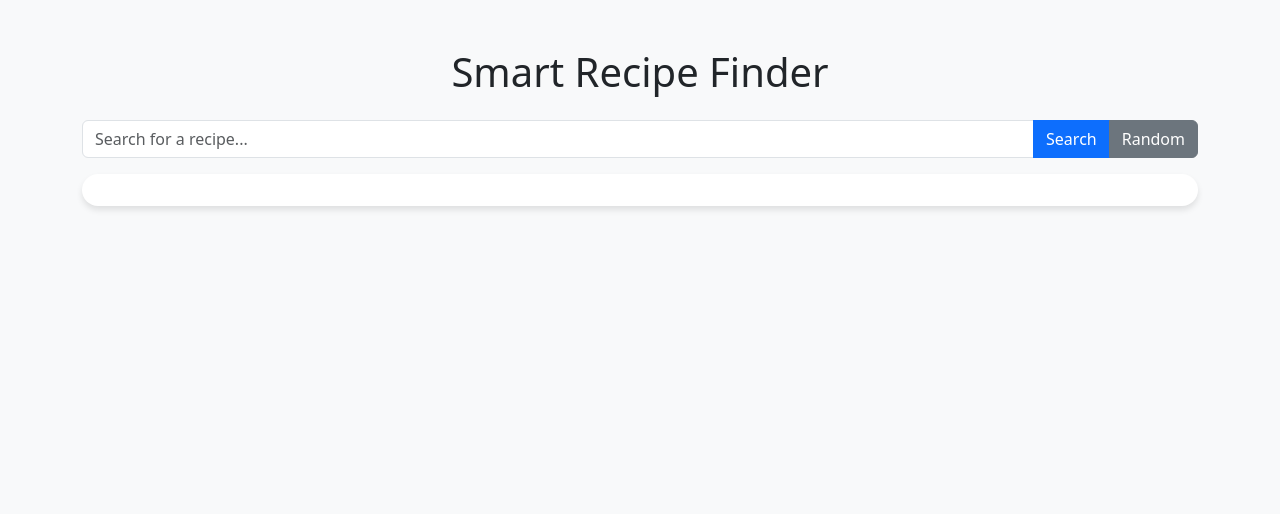
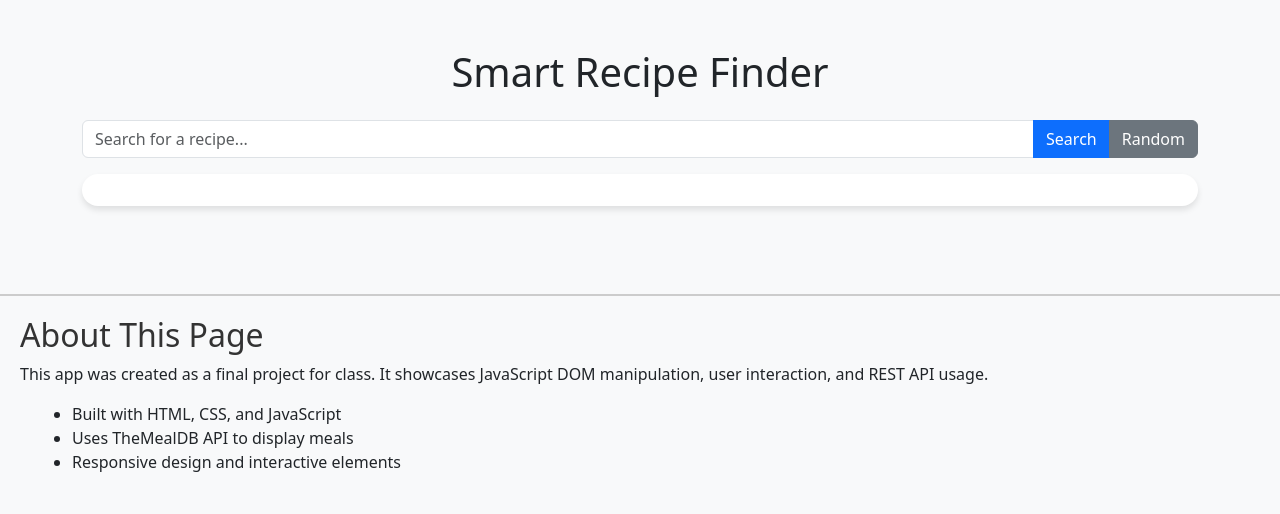
Before and after one commit to Huiqinw635/Huiqinw635.github.io, a plain HTML site: page Week6Final.html in a window 1280 px wide. Drawn offline with nearby package versions, Linux system fonts and the light colour scheme.

Commit message:
Update Week6Final.html
Added "About This Page" on VS Code

```diff
--- a/Week6Final.html
+++ b/Week6Final.html
@@ -5,7 +5,8 @@
   <meta name="viewport" content="width=device-width, initial-scale=1.0" />
   <title>Smart Recipe Finder</title>
   <link href="https://cdn.jsdelivr.net/npm/bootstrap@5.3.0/dist/css/bootstrap.min.css" rel="stylesheet">
-  <style>
+
+ <style>
     body {
       background-color: #f8f9fa;
     }
@@ -20,8 +21,22 @@
       max-width: 100%;
       border-radius: 0.5rem;
     }
+    #about {
+      background-color: #f8f9fa;
+      padding: 20px;
+      margin-top: 40px;
+      border-top: 2px solid #ccc;
+    }
+    #about h2 {
+      color: #333;
+    }
+    #about ul {
+      list-style-type: disc;
+      margin-left: 20px;
+    }
   </style>
 </head>
+
 <body>
   <div class="container py-5">
     <h1 class="text-center mb-4">Smart Recipe Finder</h1>
@@ -72,5 +87,16 @@
         .then(displayRecipe);
     });
   </script>
+
+  <section id="about">
+    <h2>About This Page</h2>
+    <p>This app was created as a final project for class. It showcases JavaScript DOM manipulation, user interaction, and REST API usage.</p>
+    <ul>
+      <li>Built with HTML, CSS, and JavaScript</li>
+      <li>Uses TheMealDB API to display meals</li>
+      <li>Responsive design and interactive elements</li>
+    </ul>
+  </section>
+
 </body>
 </html>
```
